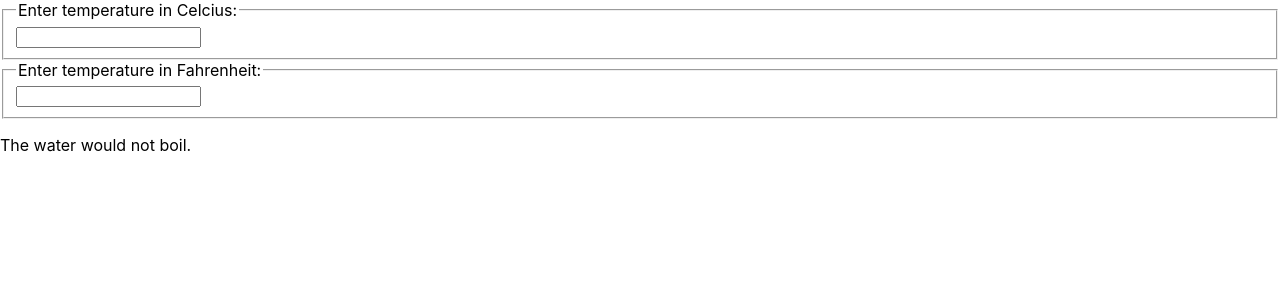
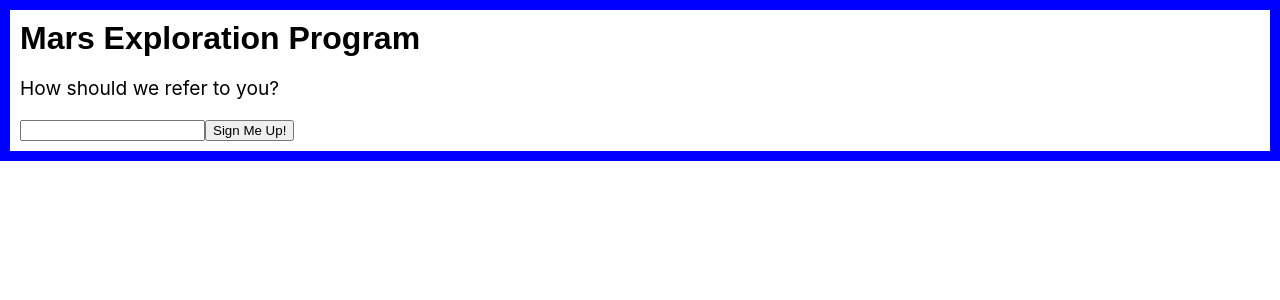
Before and after one commit to Terrypang89/React-test-1, a React (Create React App) app: page / in a window 1280 px wide. Shown: the top 300 px of the page. Built offline with nearby package versions, Linux system fonts and the light colour scheme.

Commit message:
update composition vs inheritance

```diff
--- a/src/index.css
+++ b/src/index.css
@@ -11,3 +11,55 @@
   font-family: source-code-pro, Menlo, Monaco, Consolas, 'Courier New',
     monospace;
 }
+
+.FancyBorder {
+  padding: 10px 10px;
+  border: 10px solid;
+}
+
+.FancyBorder-blue {
+  border-color: blue;
+}
+
+.Dialog-title {
+  margin: 0;
+  font-family: sans-serif;
+}
+
+.Dialog-message {
+  font-size: larger;
+}
+
+html, body, #root {
+  width: 100%;
+  height: 100%;
+}
+
+.SplitPane {
+  width: 100%;
+  height: 100%;
+}
+
+.SplitPane-left {
+  float: left;
+  width: 30%;
+  height: 100%;
+}
+
+.SplitPane-right {
+  float: left;
+  width: 70%;
+  height: 100%;
+}
+
+.Contacts {
+  width: 100%;
+  height: 100%;
+  background: lightblue;
+}
+
+.Chat {
+  width: 100%;
+  height: 100%;
+  background: pink;
+}
--- a/src/index.js
+++ b/src/index.js
@@ -979,6 +979,7 @@
 
 //Lifting state up +++++++++++++++++++++++++++++++++++++++++++++++++++++
 
+/*
 const scaleNames = {
   c: 'Celcius',
   f: 'Fahrenheit'
@@ -1096,5 +1097,194 @@
   <Calculator />,
   document.getElementById('root')
 );
+*/
+
+//Compoistion vs Inheritance+++++++++++++++++++++++++++++++++++++++++++++
+//Containment++++++++++++++++++++++++++++
+// some components dont know their children ahend of time
+// especially common for components like sidebar or Dialog that represent "boxes"
+
+// so recommend components use special children prop to
+// pass children elements directly into their output
+/*
+function FancyBorder(props) {
+  return (
+    //special children props
+    //to pass children elements direct to their output
+  <div className={'FancyBorder FnacyBorder-' + props.color}>
+    {props.children}
+    </div>
+  );
+}
+
+
+function WelcomeDialog() {
+  return (
+    //anything inside <FancyBorder> tag get passed to
+    //FancyBorder components as children prop
+    // so FancyBorder renders {props.children} inside <div>
+    //the passed lement appear to final output
+    <FancyBorder color="blue">
+      <hi className="Dialog-title">
+        Welcome
+      </hi>
+      <p className="Dialog-message">
+        Thank you for visiting our spacecraft!
+      </p>
+    </FancyBorder>
+  );
+}
+ReactDOM.render(
+  <WelcomeDialog />,
+  document.getElementById('root')
+);
+*/
+
+//another containment example+++++++++++++++++++++++++++++++++++
+/*
+function Contacts() {
+  return <div className="Contacts" />;
+}
+
+function Chat() {
+  return <div className="Chat" />;
+}
+
+function SplitPane(props) {
+  return (
+    // props.left = <div className="Contacts" /> from Contatcs()
+    // props.right = <div className="Chat" /> from Chat()
+    <div className="SplitPane">
+      <div className="SplitPane-left">
+        {props.left}
+      </div>
+      <div className="SplitPane-right">
+        {props.right}
+      </div>
+    </div>
+  );
+}
+
+function App2() {
+  return (
+    <SplitPane
+      left={ <Contacts /> }
+      right={ <Chat /> }
+    />
+  );
+}
+
+ReactDOM.render(
+  <App2 />,
+  document.getElementById('root')
+);
+*/
+
+//Specialization +++++++++++++++++++++++++++++++++++++++++++
+//Sometimes we think about components as
+//being “special cases” of other components.
+
+//In React, this is also achieved by composition,
+//where a more “specific” component renders a more “generic”
+//one and configures it with props:
+/*
+function FancyBorder(props) {
+  return (
+    //props children refers to whole FancyBorder tag
+    <div className={'FancyBorder FancyBorder-' + props.color}>
+      {props.children}
+    </div>
+  );
+}
+
+function Dialog(props) {
+  return (
+    //props.title refers to Welcome &&
+    //props.message refers to message
+    <FancyBorder color="blue">
+      <h1 className="Dialog-title">
+        {props.title}
+      </h1>
+      <p className="Dialog-message">
+        {props.message}
+      </p>
+    </FancyBorder>
+  );
+}
+
+function WelcomeDialog() {
+  return (
+    <Dialog
+      title="Welcome"
+      message="Thank you for visiting our spacecraft!" />
+  );
+}
+
+ReactDOM.render(
+  <WelcomeDialog />,
+  document.getElementById('root')
+);
+*/
+
+//composition +++++++++++++++++++++++++++++++++
+//Composition works equally well
+//for components defined as classes:
+
+function FancyBorder(props) {
+  return (
+    <div className={'FancyBorder FancyBorder-' + props.color}>
+      {props.children}
+    </div>
+  );
+}
+
+function Dialog(props) {
+  return (
+    <FancyBorder color="blue">
+      <h1 className="Dialog-title">
+        {props.title}
+      </h1>
+      <p className="Dialog-message">
+        {props.message}
+      </p>
+      {props.children}
+    </FancyBorder>
+  );
+}
+
+class SignUpDialog extends React.Component {
+  constructor(props) {
+    super(props);
+    this.handleChange = this.handleChange.bind(this);
+    this.handleSignUp = this.handleSignUp.bind(this);
+    this.state = {login: ''};
+  }
+
+  render() {
+    return (
+      <Dialog title="Mars Exploration Program"
+              message="How should we refer to you?">
+        <input value={this.state.login}
+               onChange={this.handleChange} />
+        <button onClick={this.handleSignUp}>
+          Sign Me Up!
+        </button>
+      </Dialog>
+    );
+  }
+
+  handleChange(e) {
+    this.setState({login: e.target.value});
+  }
+
+  handleSignUp() {
+    alert(`Welcome aboard, ${this.state.login}!`);
+  }
+}
+
+ReactDOM.render(
+  <SignUpDialog />,
+  document.getElementById('root')
+);
 
 serviceWorker.register();
```
